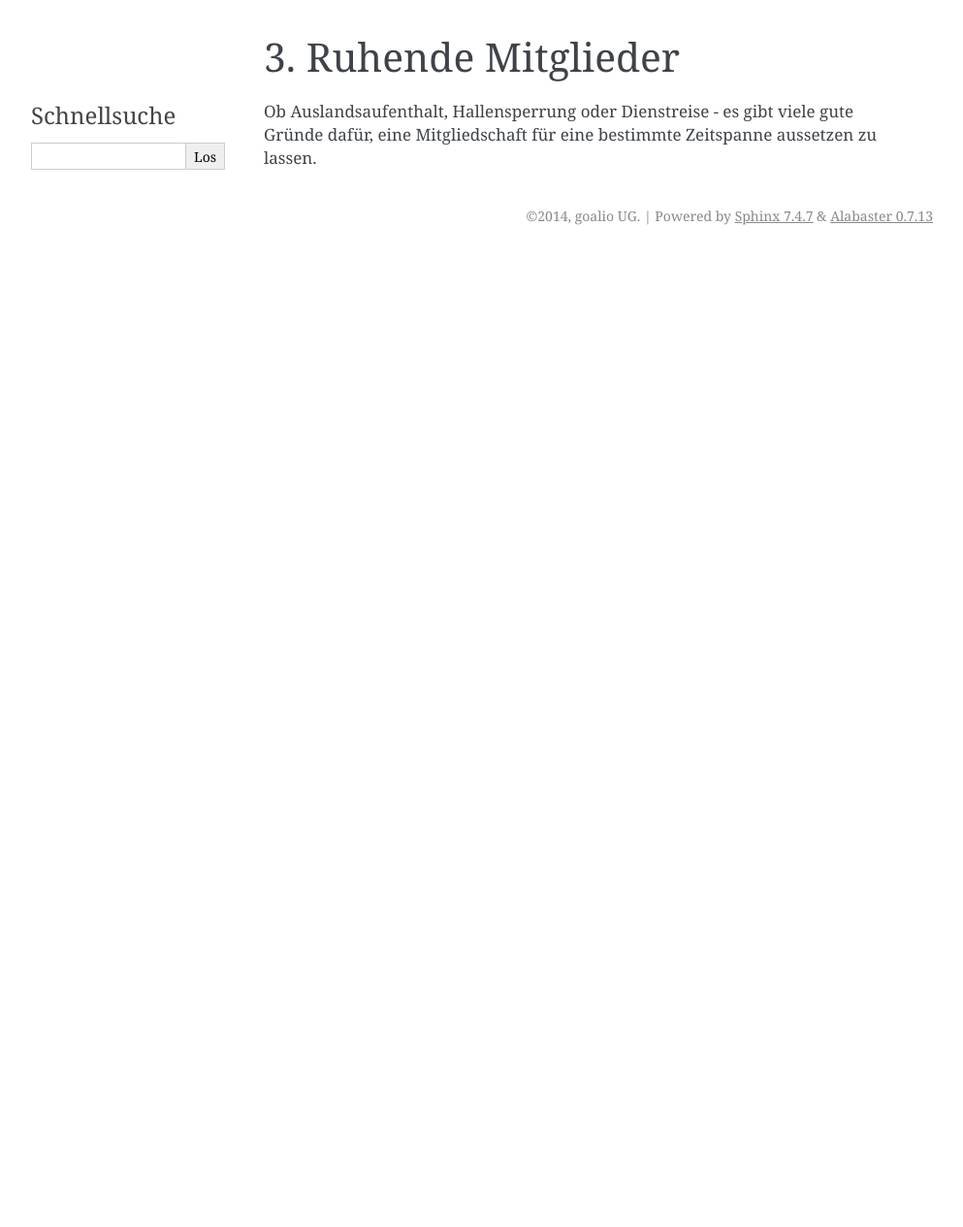
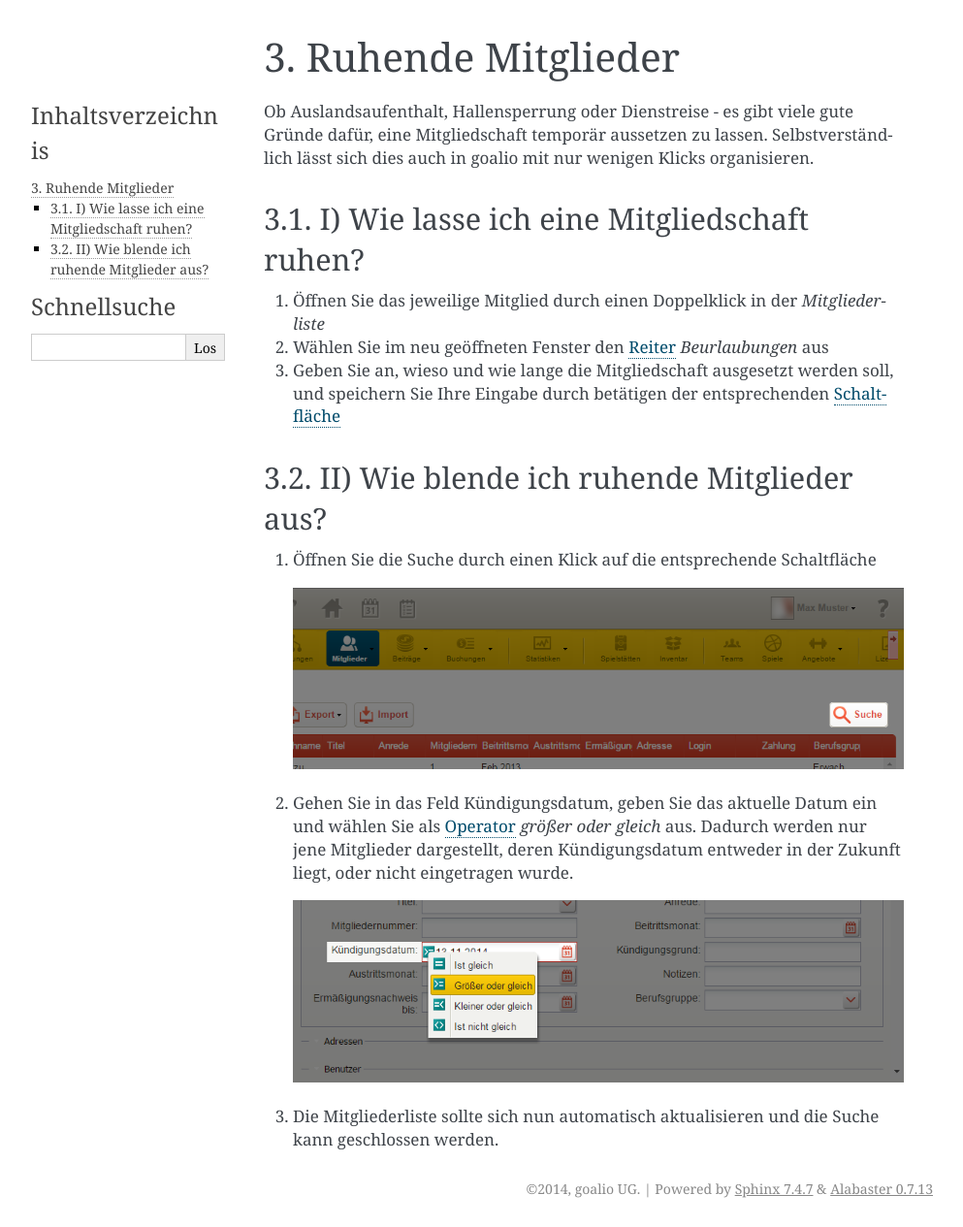
Before and after one commit to goalio/docs, a Sphinx documentation site: the page built from docs/kochbuch/ruhende-mitgliedschaft.rst, in a window 1280 px wide. Shown: the whole page at 97% size, without its empty margins (148-1141 px from the left). Built offline with Sphinx 7.4.7, drawn with Linux system fonts in a browser that asks for light colours; formulas are drawn with MathJax 3; before the commit the page ends 900 px from its top, so only the background shows below that.

Commit message:
Update ruhende-mitgliedschaft.rst

```diff
--- a/docs/kochbuch/ruhende-mitgliedschaft.rst
+++ b/docs/kochbuch/ruhende-mitgliedschaft.rst
@@ -1,5 +1,30 @@
 Ruhende Mitglieder
 ==================
 
+Ob Auslandsaufenthalt, Hallensperrung oder Dienstreise - es gibt viele gute Gründe dafür, eine Mitgliedschaft temporär aussetzen zu lassen. Selbstverständlich lässt sich dies auch in goalio mit nur wenigen Klicks organisieren.
 
-Ob Auslandsaufenthalt, Hallensperrung oder Dienstreise - es gibt viele gute Gründe dafür, eine Mitgliedschaft für eine bestimmte Zeitspanne aussetzen zu lassen.
+I) Wie lasse ich eine Mitgliedschaft ruhen?
+^^^^^^^^^^^^^^^^^^^^^^^^^^^^^^^^^^^^^^^^^^^
+
+1. Öffnen Sie das jeweilige Mitglied durch einen Doppelklick in der *Mitgliederliste*
+
+2. Wählen Sie im neu geöffneten Fenster den Reiter_ *Beurlaubungen* aus
+
+3. Geben Sie an, wieso und wie lange die Mitgliedschaft ausgesetzt werden soll, und speichern Sie Ihre Eingabe durch betätigen der entsprechenden Schaltfläche_
+
+II) Wie blende ich ruhende Mitglieder aus?
+^^^^^^^^^^^^^^^^^^^^^^^^^^^^^^^^^^^^^^^^^^^
+
+1.	Öffnen Sie die Suche durch einen Klick auf die entsprechende Schaltfläche
+
+	.. image:: ../images/gui/suche/suche-button.png
+
+2.	Gehen Sie in das Feld Kündigungsdatum, geben Sie das aktuelle Datum ein und wählen Sie als Operator_ *größer oder gleich* aus. Dadurch werden nur jene Mitglieder dargestellt, deren Kündigungsdatum entweder in der Zukunft liegt, oder nicht eingetragen wurde.
+
+	.. image:: ../images/gui/suche/operator.png
+
+3.	Die Mitgliederliste sollte sich nun automatisch aktualisieren und die Suche kann geschlossen werden.
+
+.. _Operator: /de/latest/erste-schritte/benutzeroberflaeche.html
+.. _Reiter: /de/latest/erste-schritte/benutzeroberflaeche.html
+.. _Schaltfläche: /de/latest/erste-schritte/benutzeroberflaeche.html
```
